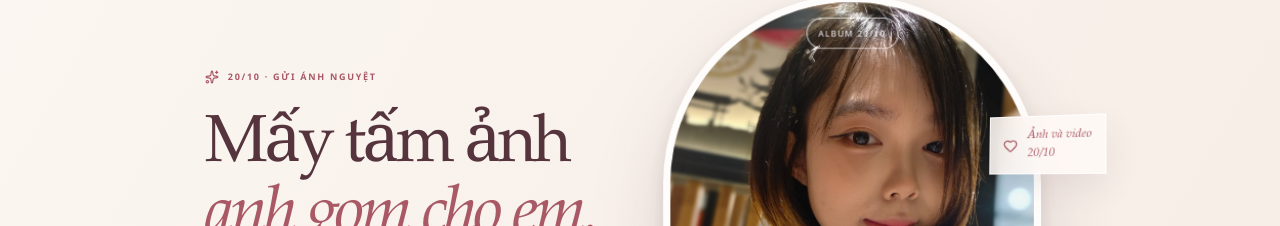
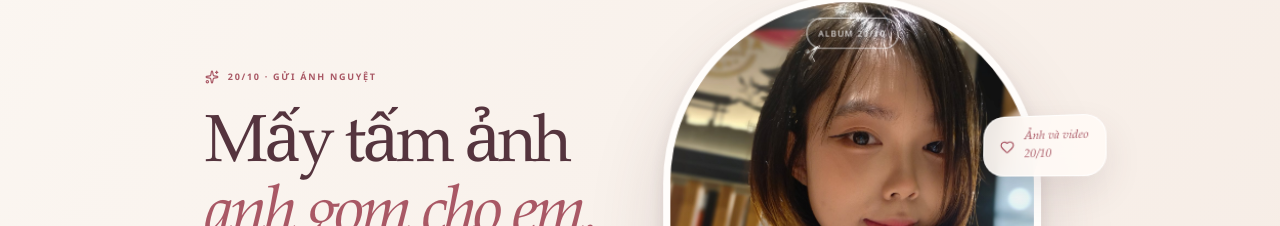
Before and after one commit to DuckLoc/Nguyet, a React (Vite) app: page / in a window 1280 px wide. Shown: the part 159-385 px from the top of the page. Built offline with nearby package versions, Linux system fonts and the light colour scheme.

Commit message:
Soften the media note card corners
Round the 20/10 media callout and soften its glass background and shadow.

```diff
--- a/src/App.css
+++ b/src/App.css
@@ -39,7 +39,7 @@ main { overflow: hidden; }
 .hero-photo-count span { font-size: 7px; letter-spacing: .16em; }
 .hero-photo-count strong { color: var(--wine); font-family: var(--serif); font-size: 25px; font-weight: 400; line-height: 1.2; }
 .hero-side-note { position: absolute; z-index: 13; top: 128px; right: -11px; display: flex; align-items: center; gap: 9px; color: var(--rose-dark); font-family: var(--serif); font-size: 11px; font-style: italic; line-height: 1.5; perspective: 600px; transform: translateZ(88px); transform-style: preserve-3d; }
-.hero-side-note-card { display: flex; align-items: center; gap: 9px; padding: 10px 12px; border: 1px solid #ffffffb8; background: #fffaf6dc; box-shadow: 0 12px 28px #55343e17; backdrop-filter: blur(10px); transform: rotateY(-12deg) rotateX(4deg); }
+.hero-side-note-card { display: flex; align-items: center; gap: 9px; padding: 11px 15px; border: 1px solid #ffffffd4; border-radius: 20px; background: #fffaf6e8; box-shadow: 0 14px 32px #55343e1c; backdrop-filter: blur(12px); transform: rotateY(-12deg) rotateX(4deg); }
 .hero-bottom { position: absolute; bottom: 0; left: 0; width: 100%; min-height: 42px; display: flex; align-items: center; justify-content: center; gap: 14px; border-top: 1px solid #eadbd3; color: #a69086; font-size: 8px; letter-spacing: .19em; }
 .hero-bottom-heart { color: #cf8288; font-size: 8px; }
 .hero-bottom-count { position: absolute; right: max(6.5vw, 28px); letter-spacing: .08em; }
```
